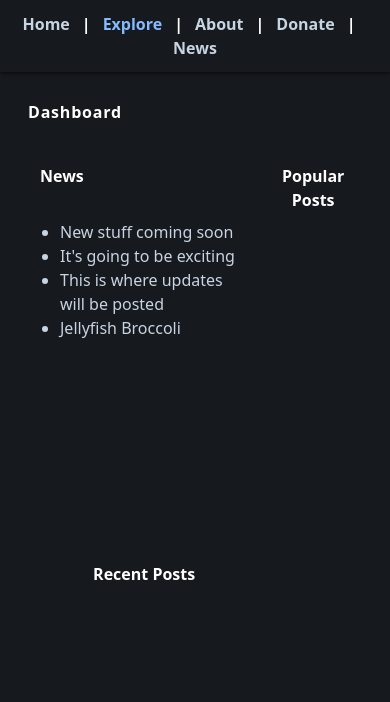
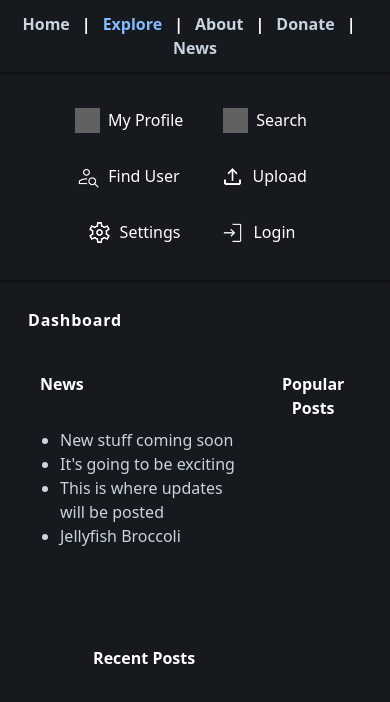
Before and after one commit to william-horn/wizard-wiki, a Next.js app: page /explore in a window 390 px wide. Shown: the top 702 px of the page. Built offline with nearby package versions, Linux system fonts and the light colour scheme; grey boxes are pictures that could not be loaded; a web font is replaced by a local one.

Commit message:
testing explore page responsiveness

```diff
--- a/components/containers/Container.js
+++ b/components/containers/Container.js
@@ -1,7 +1,7 @@
 import constructClassName from "../../lib/helpers/constructClassName";
 import React from 'react';
 
-const Container = React.forwardRef(({ children, className, remove, onClick, style }, ref) => {
+const Container = React.forwardRef(({ children, className="", remove, onClick, style }, ref) => {
   return (
     <div onClick={onClick} style={style} ref={ref} className={constructClassName("", {className, remove})}>
       {children}
--- a/pages/explore/index.js
+++ b/pages/explore/index.js
@@ -20,18 +20,18 @@ const Explore = function() {
   const navbarRef = useRef(null);
   const menuRef = useRef(null);
 
-  const screen_md = screenWidth <= 768;
+  const screen_md = screenWidth > 768;
 
   return (
     <Container className="flex flex-col w-full h-screen page-body">
       <Navbar ref={navbarRef} className="animate-nav-explore-theme card-shadow" override/>
-      <Container className="flex w-full h-full page-content">
+      <Container className={"flex w-full h-full page-content flex-col md:flex-row"}>
 
         {/* Menu */}
-        <Container ref={menuRef} className={(screen_md ? 'menu-slide-out' : '') + " menu-bar min-w-[215px] h-full sticky top-[20px]"}>
-          <Container className={"relative right-[100%] card-shadow p-5 h-full " + (!screen_md ? 'menu-slide-in' : '')}>
-            <Title className="mb-3 ml-3 tracking-wider text-left" remove="text-center">Menu</Title>
-            <Container className="flex flex-col">
+        <Container ref={menuRef} className={"menu-bar min-w-[215px] md:h-full h-fit sticky top-[20px]"}>
+          <Container className={"relative right-[100%] card-shadow p-5 h-full menu-slide-in"}>
+            <Title className="hidden mb-3 ml-3 tracking-wider text-left md:block" remove="text-center">Menu</Title>
+            <Container className="flex flex-row flex-wrap justify-center md:flex-col md:flex-nowrap md:justify-start">
               <Link href="/profile"><Button containerClassName="group hover:bg-[#333e4a]" leftIcon={Icons.ProfileIcon}>My Profile</Button></Link>
               <Button containerClassName="group hover:bg-[#333e4a]" leftIcon={Icons.SearchIcon}>Search</Button>
               <Button containerClassName="group hover:bg-[#333e4a]" leftIcon={Icons.FindPersonIcon}>Find User</Button>
--- a/styles/globals.css
+++ b/styles/globals.css
@@ -134,6 +134,7 @@ a {
   animation-fill-mode: forwards;
 }
 
+
 @keyframes logo-color {
   0% { filter: var(--shadow) hue-rotate(0deg); }
   50% { filter: var(--shadow) hue-rotate(90deg); }
```
